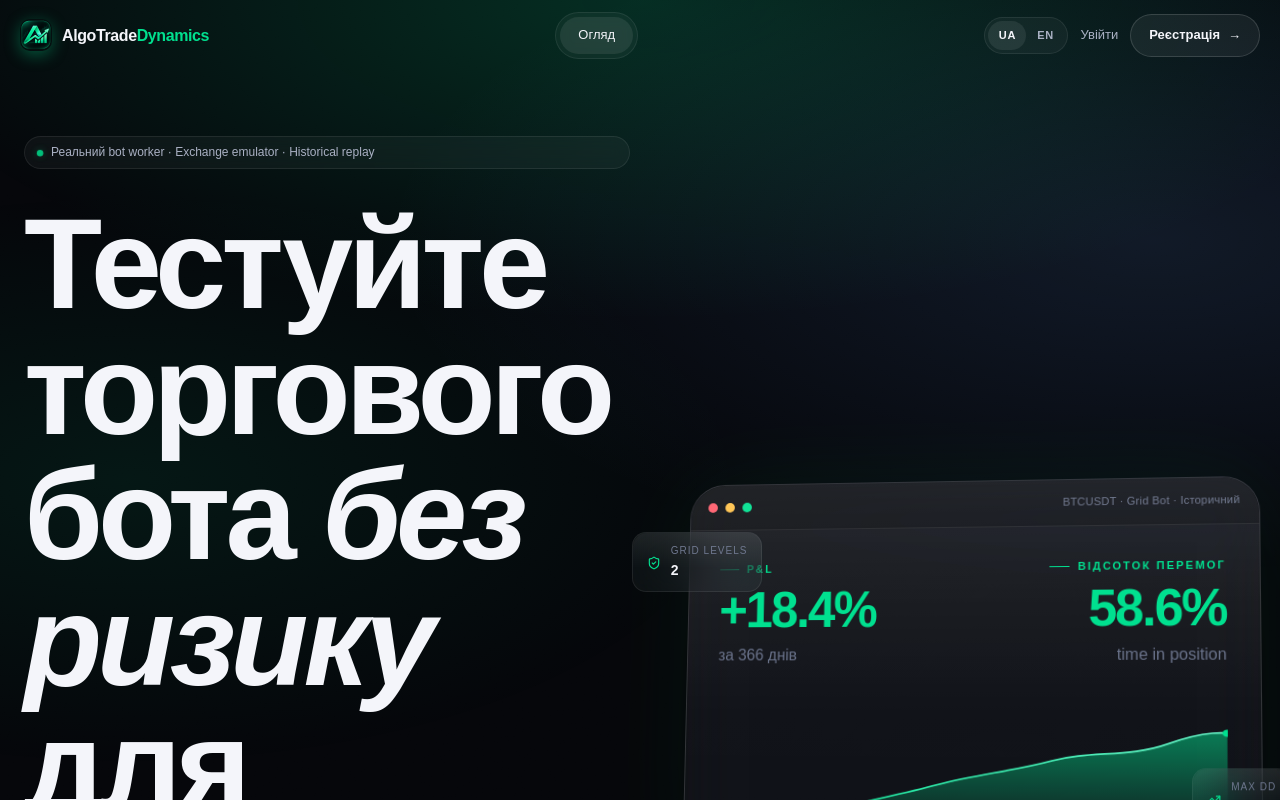
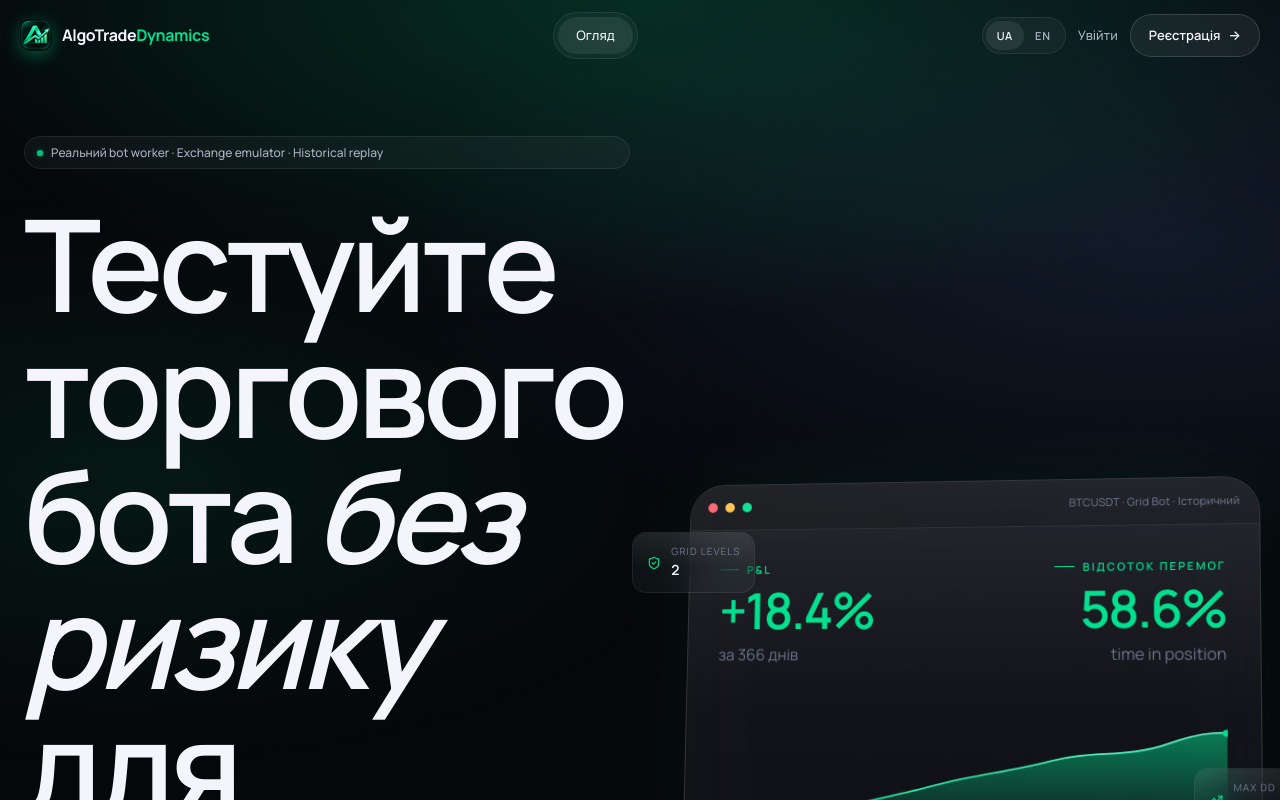
Before and after one commit to DimaKisiv/AlgoTradeDynamics, a React (Vite) app in the folder FE/: page / in a window 1280 px wide. Shown: the top 800 px of the page. Built offline with nearby package versions, Linux system fonts and the light colour scheme; no server answers.

Commit message:
fix for fonts

```diff
--- a/FE/index.html
+++ b/FE/index.html
@@ -22,7 +22,7 @@
     <link rel="preconnect" href="https://fonts.googleapis.com" />
     <link rel="preconnect" href="https://fonts.gstatic.com" crossorigin />
     <link
-      href="https://fonts.googleapis.com/css2?family=JetBrains+Mono:wght@400;500;600&family=Space+Grotesk:wght@400;500;600;700&display=swap"
+      href="https://fonts.googleapis.com/css2?family=JetBrains+Mono:wght@400;500;600&family=Manrope:wght@400;500;600;700&display=swap"
       rel="stylesheet"
     />
   </head>
--- a/FE/src/styles/variables.css
+++ b/FE/src/styles/variables.css
@@ -41,12 +41,10 @@
   --gradient-text: linear-gradient(135deg, #f4f5fa 0%, #aab1c4 100%);
   --gradient-glow: linear-gradient(180deg, rgba(255, 255, 255, 0.12) 0%, rgba(255, 255, 255, 0) 60%);
 
-  /* Typography */
-  /*--font-display: 'Space Grotesk', system-ui, -apple-system, sans-serif;*/
-  /*--font-body: 'Space Grotesk', system-ui, -apple-system, sans-serif;*/
-  /*--font-mono: 'JetBrains Mono', 'Fira Code', monospace;*/
-  --font-display: 'Arial', system-ui, -apple-system, sans-serif;
-  --font-body: 'Arial', system-ui, -apple-system, sans-serif;
+  /* Typography — Cyrillic-safe Google Fonts */
+  --font-display: 'Manrope', system-ui, -apple-system, 'Segoe UI', sans-serif;
+  --font-body: 'Manrope', system-ui, -apple-system, 'Segoe UI', sans-serif;
+  --font-mono: 'JetBrains Mono', 'Fira Code', Consolas, monospace;
 
   /* Spacing scale */
   --space-1: 4px;
```
